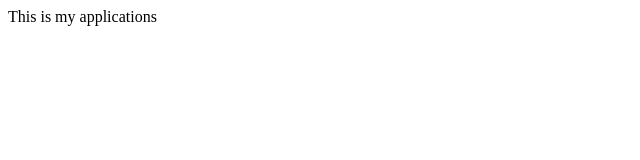
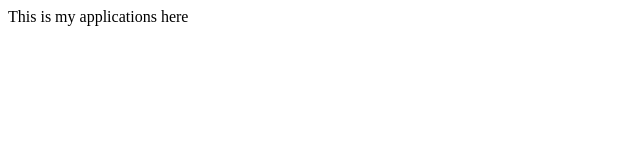
Before and after one commit to bubboy81/rep1, a plain HTML site: page index.html in a window 1280 px wide. Shown: the full height of the page, 0-640 px from the left. Drawn offline with Linux system fonts and the light colour scheme.

Commit message:
Git hub trainning

```diff
--- a/index.html
+++ b/index.html
@@ -3,6 +3,6 @@
 <title>Sample</title>
 </head>
 <body>
-This is my applications
+This is my applications here
 </body>
 </html>
```
